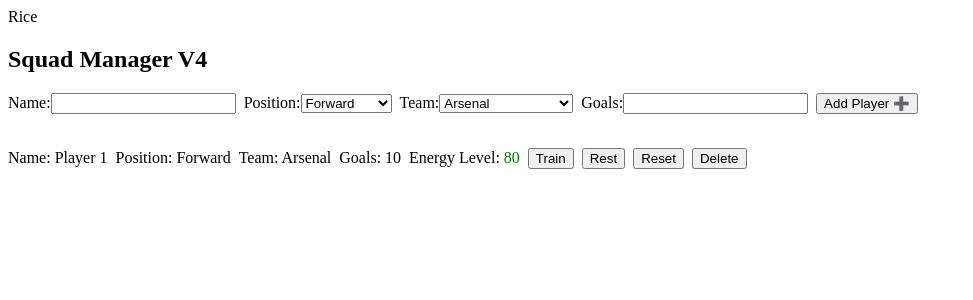
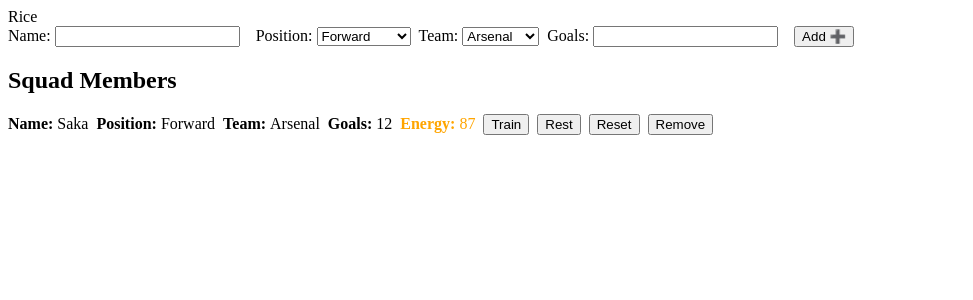
Before and after one commit to proclaimed11/react-tutor, a React (Vite) app: page / in a window 1280 px wide. Shown: the top 300 px of the page, without its empty margins (0-973 px from the left). Built offline with nearby package versions, Linux system fonts and the light colour scheme.

Commit message:
updated on 12/03/2026

```diff
--- a/src/Practise/FundamentalsReact/projects/phaseOneV4.tsx
+++ b/src/Practise/FundamentalsReact/projects/phaseOneV4.tsx
@@ -1,8 +1,8 @@
 import { useState, type ChangeEvent, type FormEvent } from "react";
 
-type Position = "Forward" | "Midfielder" | "Defender" | "Goalkeeper";
+type Position = "Forward" | "Midfielder"|"Defender"|"GoalKeeper";
 
-type Team = "Arsenal" | "Chelsea" | "Liverpool" | "Manchester United";
+type Team = "Arsenal" | "Chelsea" | "Liverpool" | "Man Utd" | "Man City";
 
 interface Player{
   id:number,
@@ -10,162 +10,210 @@ interface Player{
   position:Position,
   team:Team,
   goals?:number,
-  energyLevel:number,
+  energy:number
 }
 
 interface PlayerProps<T>{
-  Players:T[],
-  onTrain:(player:T)=>void,
-  onRest:(player:T)=>void,
-  onReset:(player:T)=>void,
-  onDelete:(playerId:number)=>void,
+  players:T[],
+  title?:string,
+  onTrain:(player:T)=>void
+  onRest:(player:T)=>void
+  onReset:(player:T)=>void
+  onRemove:(playerId:number)=>void
 }
 
-const PlayerList =(props:PlayerProps<Player>)=>{
-  const energyComposer =(energy:number)=>{
-    if(energy>70) return "green";
-    if(energy>40) return "orange";
+const Playerlist=(prop:PlayerProps<Player>)=>{
+const energyColor =(value:number):string=>{
+if(value > 30) return "orange";
+if(value > 70) return "green";
+
 return "red";
 }
 
 return(
-    <>
-      {props.Players.map(player => (
+  <div>
+    <h2>{prop.title}</h2>
+    {prop.players.map((player)=>(
       <p key={player.id}>
-          <span>Name: {player.name}</span>&nbsp;&nbsp;
-          <span>Position: {player.position}</span>&nbsp;&nbsp;
-          <span>Team: {player.team}</span>&nbsp;&nbsp;
-          <span>Goals: {player.goals || 0}</span>&nbsp;&nbsp;
-          <span>Energy Level: </span><span style={{color:energyComposer(player.energyLevel)}}>{player.energyLevel}</span>&nbsp;&nbsp;
-          <button onClick={() => props.onTrain(player)}>Train</button>&nbsp;&nbsp;
-          <button onClick={() => props.onRest(player)}>Rest</button>&nbsp;&nbsp;
-          <button onClick={() => props.onReset(player)}>Reset</button>&nbsp;&nbsp;
-          <button onClick={() => props.onDelete(player.id)}>Delete</button>
+        <span><strong>Name: </strong>{player.name}</span>&nbsp;&nbsp;
+        <span><strong>Position: </strong>{player.position}</span>&nbsp;&nbsp;
+        <span><strong>Team: </strong>{player.team}</span>&nbsp;&nbsp;
+        {player.goals && <><span><strong>Goals: </strong>{player.goals}</span>&nbsp;&nbsp;</>}
+        <span style={{color:energyColor(player.energy)}}><strong>Energy: </strong>{player.energy}</span>&nbsp;&nbsp;
+        <button onClick={()=>prop.onTrain(player)}>Train</button>&nbsp;&nbsp;
+        <button onClick={()=>prop.onRest(player)}>Rest</button>&nbsp;&nbsp;
+        <button onClick={()=>prop.onReset(player)}>Reset</button>&nbsp;&nbsp;
+        <button onClick={()=>prop.onRemove(player.id)}>Remove</button>
       </p>
     ))}
-    </>
-  );
+  </div>
+)
 }
 
-const SquadManagerV4 =()=>{
-  const [players, SetPlayers] = useState<Player[]>([
-    { id: 1, name: "Player 1", position: "Forward", team: "Arsenal", goals: 10, energyLevel: 80 }
+const SquadManagerV4=()=>{
+  const [players, setPlayers]=useState<Player[]>([
+    {id:1,name:"Saka", position:"Forward",team:"Arsenal",goals:12,energy:87}
   ]);
 
-  const [newPlayer,SetNewPlayer]=useState({
+  const [newPlayer, setNewPlayer]= useState({
     name:"",
     position:"Forward" as Position,
     team:"Arsenal" as Team,
     goals:""
   })
 
-  const [errors, setErrors] = useState({
+  const [error, setErrors] = useState({
     name:"",
     goals:""
   });
 
-  const nextId = players.length ? Math.max(...players.map((player)=>player.id)) + 1 : 1;
+  const nextId = players.length > 0 ? Math.max(...players.map((p)=>p.id)) + 1 : 1;
 
-  const clamper =(value:number)=> Math.max(0,Math.min(100,value));
+  const clamper=(v:number)=>Math.max(0,Math.min(100,v));
 
-  const handleTrain = (playerToUpdate:Player) =>{
-     SetPlayers((prev)=>
-        prev.map((player)=>(
-          player.id === playerToUpdate.id
-            ? { ...player, energyLevel: clamper(player.energyLevel - 10)}
-            : player
-        ))
+   const handleTrain=(playerToUpdate:Player)=>{
+      setPlayers((prev)=>
+      prev.map(player=>
+        player.id === playerToUpdate.id ?
+        {...player, energy:clamper(player.energy)} :
+        player
+      )
       )
    }
 
-  const handleRest = (playerToUpdate:Player) =>{
-   SetPlayers((prev)=>
-    prev.map((player)=>(
-      player.id === playerToUpdate.id
-        ? { ...player, energyLevel: clamper(player.energyLevel + 10)}
-        : player
-    ))
+   const handleRest =(playerToUpdate:Player)=>{
+    setPlayers((prev)=>
+    prev.map((player)=>
+    player.id === playerToUpdate.id ?
+    {...player, energy:clamper(player.energy + 20)}: player
+    )
     )
    }
 
-const hanndleReset = (playerToUpdate:Player) =>{
-  SetPlayers((prev)=>(
+    const handleReset =(playerToUpdate:Player)=>{
+    setPlayers((prev)=>(
     prev.map((player)=>(
-      player.id === playerToUpdate.id
-        ? { ...player, energyLevel: 100 }
-        : player
+    player.id === playerToUpdate.id ?
+    {...player, energy:100}: player
     ))
     ))
    }
 
-const handleDelete =(playerId:number)=>{
-  SetPlayers((prev)=>prev.filter((player)=>player.id !== playerId))
+   const handleRemove=(playerId:number)=>{
+    setPlayers((prev)=>(
+    prev.filter((player)=> player.id !== playerId)
+    ))
+   }
+
+   const handleInput=(e:ChangeEvent<HTMLInputElement | HTMLSelectElement>)=>{
+   const {name, value} = e.target;
+    setNewPlayer((prev)=>({
+    ...prev,
+    [name]:value
+    }))
    }
 
    const validateForm =()=>{
     let isValid = true;
+    const newError = {name:"", goals:""};
+
+    //validating name
+    if(!newPlayer.name.trim()){
+      newError.name = "player name is required"
+      isValid = false;
+    }else{
+      const nameLowerCase = newPlayer.name.trim().toLowerCase();
+      const duplicate = players.some((p)=>p.name.toLowerCase() === nameLowerCase);
+
+      if(duplicate){
+        newError.name = "this player already exists";
+        isValid= false;
+      }
     }
 
-const handleChangeInput=(e:ChangeEvent<HTMLInputElement | HTMLSelectElement>)=>{
-const { name, value } = e.target;
-SetNewPlayer((prev)=>({
-...prev,
-[name]: name === "goals" ? Number(value) : value
-}));
+    //goals validation
+    if(newPlayer.goals.trim()){
+      const goalsNum = Number(newPlayer.goals)
+      if(isNaN(goalsNum) || goalsNum < 0){
+        newError.goals = "goals has to be a number greater than 0"
+        isValid = false;
+      }
     }
 
-const handleAddPlayer =(e:FormEvent)=>{
+    setErrors(newError);
+    return isValid;
+   }
+
+   const handleAddPlayer=(e:FormEvent)=>{
      e.preventDefault();
 
-  if(!newPlayer.name.trim()) return;
+     if(!validateForm()) return;
 
-  const playerToAdd:Player={
-  id: nextId,
-  name: newPlayer.name,
+     const addPlayer:Player={
+      id:nextId,
+      name:newPlayer.name,
       position:newPlayer.position,
       team:newPlayer.team,
-  goals:newPlayer.goals ? Number(newPlayer.goals) : 0,
-  energyLevel:100
+      goals:Number(newPlayer.goals),
+      energy:100
      }
 
-  SetPlayers((prev)=>[...prev,playerToAdd]);
-  SetNewPlayer({
+     setPlayers((prev)=>([...prev, addPlayer]));
+
+     setNewPlayer({
         name:"",
         position:"Forward" as Position,
         team:"Arsenal" as Team,
         goals:""
      })
+
+     setErrors({
+        name:"",
+        goals:""
+     })
    }
 
    return(
-  <>
-  <h2>Squad Manager V4</h2>
+    <div>
       <form onSubmit={handleAddPlayer}>
-    <label htmlFor="name">Name:</label>
-    <input name="name" value={newPlayer.name} onChange={handleChangeInput}/>&nbsp;&nbsp;
-    <label htmlFor="position">Position:</label>
-    <select name="position" value={newPlayer.position} onChange={handleChangeInput}>
+       <label htmlFor="name">Name: </label>
+       <input name="name" onChange={handleInput} type="text" value={newPlayer.name}/>&nbsp;&nbsp;
+       {error.name && <span style={{color:"red"}}>{error.name}</span>}&nbsp;&nbsp;
+
+      <label htmlFor="position">Position: </label>
+       <select name="position" onChange={handleInput} value={newPlayer.position}>
         <option value="Forward">Forward</option>
         <option value="Midfielder">Midfielder</option>
         <option value="Defender">Defender</option>
-      <option value="Goalkeeper">Goalkeeper</option>
+        <option value="GoalKeeper">GoalKeeper</option>
         </select>&nbsp;&nbsp;
-    <label htmlFor="team">Team:</label>
-    <select name="team" value={newPlayer.team} onChange={handleChangeInput}>
+
+      <label htmlFor="team">Team: </label>
+       <select name="team" onChange={handleInput} value={newPlayer.team}>
         <option value="Arsenal">Arsenal</option>
         <option value="Chelsea">Chelsea</option>
+        <option value="Man Utd">Man Utd</option>
+        <option value="Man City">Man City</option>
         <option value="Liverpool">Liverpool</option>
-      <option value="Manchester United">Manchester United</option>
         </select>&nbsp;&nbsp;
-    <label htmlFor="goals">Goals:</label>
-    <input name="goals" type="number" value={newPlayer.goals} onChange={handleChangeInput}/>&nbsp;&nbsp;
-    <button type="submit">Add Player ➕</button>
-  </form>&nbsp;&nbsp;&nbsp;&nbsp;&nbsp;
 
-  <PlayerList Players={players} onTrain={handleTrain} onRest={handleRest} onReset={hanndleReset} onDelete={handleDelete}/>
-  </>
+      <label htmlFor="goals">Goals: </label>
+       <input name="goals" onChange={handleInput} type="text" value={newPlayer.goals}/>&nbsp;&nbsp;
+       {error.goals && <span style={{color:"red"}}>{error.goals}</span>}&nbsp;&nbsp;
+
+       <button type="submit">Add ➕</button>
+      </form>
+
+      <Playerlist
+      players={players}
+      title="Squad Members"
+      onTrain={handleTrain}
+      onReset={handleReset}
+      onRest={handleRest}
+      onRemove={handleRemove}
+      />
+    </div>
    )
-
 }
 
-export default SquadManagerV4;
+export default SquadManagerV4
```
Lines whose indentation alone changed are shown as unchanged.
